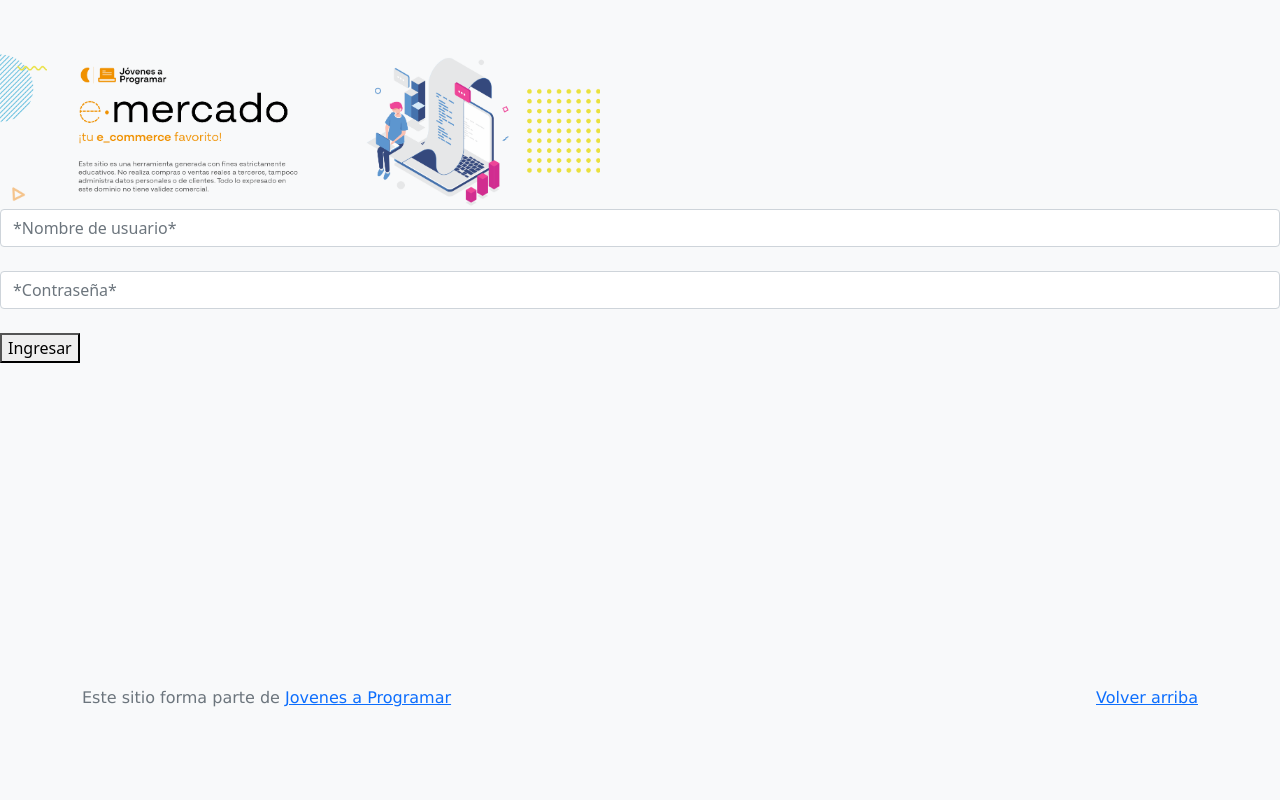
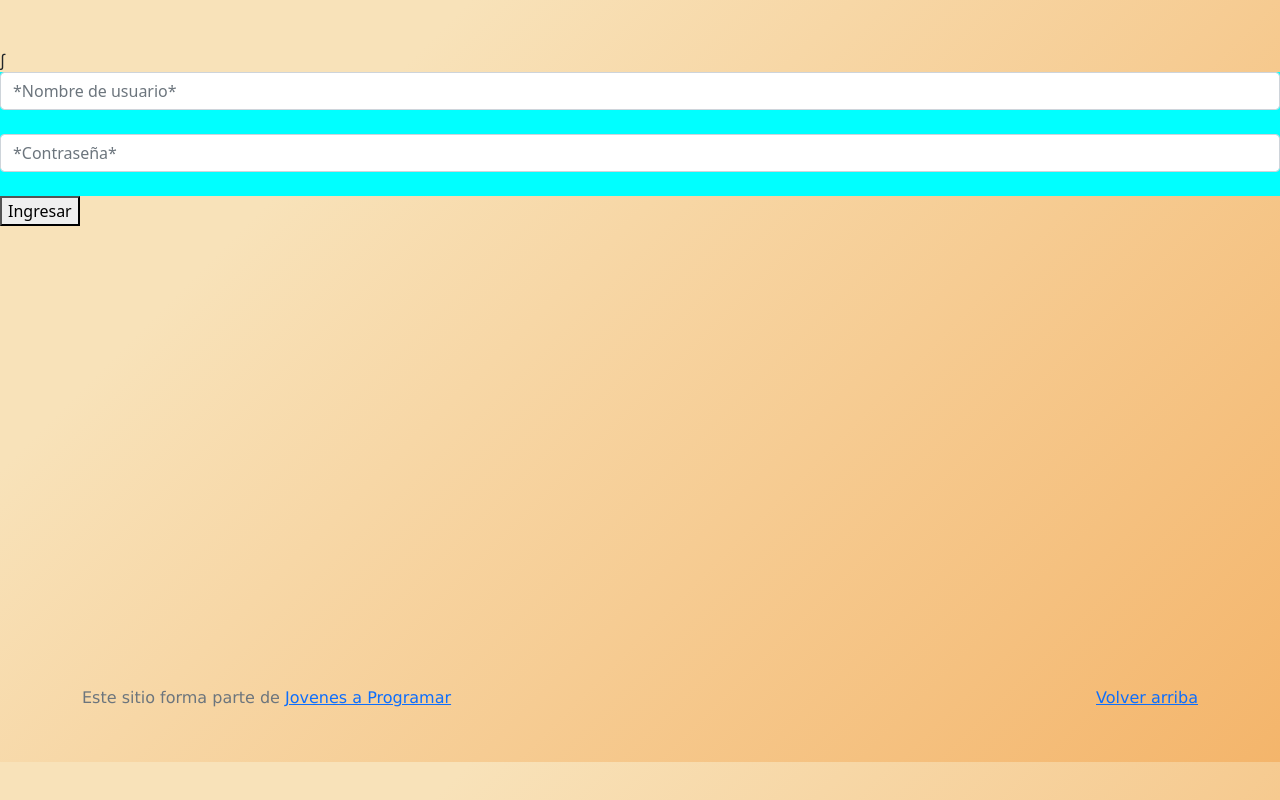
Before and after one commit to Alejandra0594/Entrega-1, a plain HTML site: page login.html in a window 1280 px wide. Drawn offline with Linux system fonts and the light colour scheme; files that its build step writes are made by us from their sources.

Commit message:
primer cambio

```diff
--- /dev/null
+++ b/css/loginestilo.css
@@ -0,0 +1,3 @@
+.botones{
+    background-color: aqua;
+}
--- a/login.html
+++ b/login.html
@@ -10,16 +10,21 @@
   <link href="css/bootstrap.min.css" rel="stylesheet">
   <link href="css/styles.css" rel="stylesheet">
   <link href="css/estilos.css" rel="stylesheet">
+  <link href="loginestilo.css" rel="stylesheet">
+
   <style>
     body {
-      background-color: rgb(248, 249, 250);
+      background: linear-gradient(135deg, rgb(248, 226, 185) 23%, rgb(244, 181, 107) 100%);
     }
   </style>
 </head>
 
 <body>
+
   <main class="mt-5">
+
     <div class="container">
+
     </div>
 
 <!-- ponemos div id para vincularlo con login.html -->
@@ -29,7 +34,7 @@
 
 <div >
   <div class="imagenportada">
-    <img class="imagen" src="img/cover_back.png" width="600" > <br>
+   <!-- <img class="imagen" src="img/cover_back.png" width="600" > <br> -->∫
   </div>
   <div class="botones">
 
```
